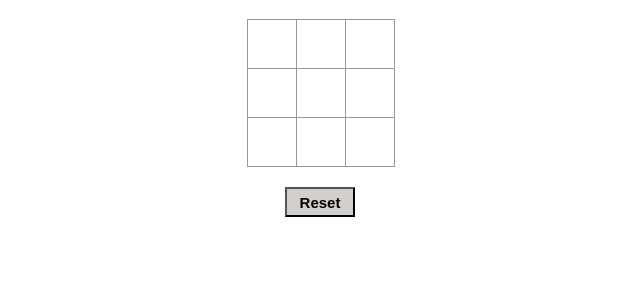
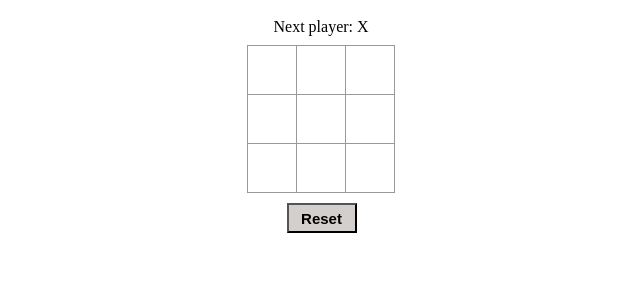
Before and after one commit to Killsazer/React-TicTacToe, a React (Create React App) app: page / in a window 1280 px wide. Shown: the top 300 px of the page, without its empty margins (320-960 px from the left). Built offline with nearby package versions, Linux system fonts and the light colour scheme.

Commit message:
Added win condition and status
- Created win condition
- Created new function -> Game
- Created status, that show whose turn is next
- Worked on css file to center status

```diff
--- a/src/App.js
+++ b/src/App.js
@@ -1,11 +1,26 @@
 import { useState } from 'react';
 
-export default function Board() {
+export default function Game()
+{
+  const [xIsNext, setXIsNext] = useState(true);
+  const [history, setHistory] = useState(Array(9).fill(null));
+  const currentSquares = history[history.length - 1];
+
+  return (
+    <div className='game'>
+      <div className='game-board'>
+        <Board/>
+      </div>
+    </div>
+  );
+}
+
+function Board() {
   const [squares, setSquares] = useState(Array(9).fill(null));
   const [xIsNext, setXIsNext] = useState(true);
 
   function handleClick(i){
-    if(squares[i]){
+    if(squares[i] || calculateWinner(squares)){
       return;
     }
     //можна зробити й без створення нового масиву, але так краще (immutability
@@ -21,10 +36,40 @@
     setXIsNext(!xIsNext);
   }
 
+  const winner = calculateWinner(squares);
+  let status;
+  if(winner){
+    status = "Winner: " + winner;
+  }
+  else{
+    status = "Next player: " + (xIsNext ? "X" : "O")
+  }
+
+  function calculateWinner(squares){
+    const lines = [
+      [0, 1, 2],
+      [3, 4, 5],
+      [6, 7, 8],
+      [0, 3, 6],
+      [1, 4, 7],
+      [2, 5, 8],
+      [0, 4, 8],
+      [2, 4, 6]
+    ];
+
+    for(let i = 0; i < lines.length; i++){
+      const [a, b, c] = lines[i];
+      if(squares[a] && squares[a] === squares[b] && squares[a] === squares[c]){
+        return squares[a];
+      }
+    }
+    return null;
+  }
+
   return (
     <>
-      <div className='game'>
-        <div className='board'>
+      <div className='status'>{status}</div>
+
       <div className="board-row">
         <Square value = {squares[0]} onSquareCLick = {() => handleClick(0)}/>
         <Square value = {squares[1]} onSquareCLick = {() => handleClick(1)}/>
@@ -42,12 +87,8 @@
         <Square value = {squares[7]} onSquareCLick = {() => handleClick(7)}/>
         <Square value = {squares[8]} onSquareCLick = {() => handleClick(8)}/>
       </div>
-        </div>
 
-        <div>
       <button className='reset' onClick={() => setSquares(Array(9).fill(null))}>Reset</button>
-        </div>
-      </div>
     </>
   );
 }
--- a/src/styles.css
+++ b/src/styles.css
@@ -27,12 +27,18 @@
     text-align: center;
     font-weight: bold;
     font-size: 15px;
-    margin-top: 20px; /* Відступ від таблички */
+    margin-top: 10px; /* Відступ від таблички */
+    margin-left: 40px;
   }
 
   .game {
     display: flex;
     flex-direction: column;
     align-items: center; /* Центрує по горизонталі */
-    margin-top: 20px; /* Відступ від верху */
   }
+
+  .status {
+    margin-top: 10px;
+    margin-bottom: 10px;
+    margin-left: 27px;
+  }
```
Lines whose indentation alone changed are shown as unchanged.
